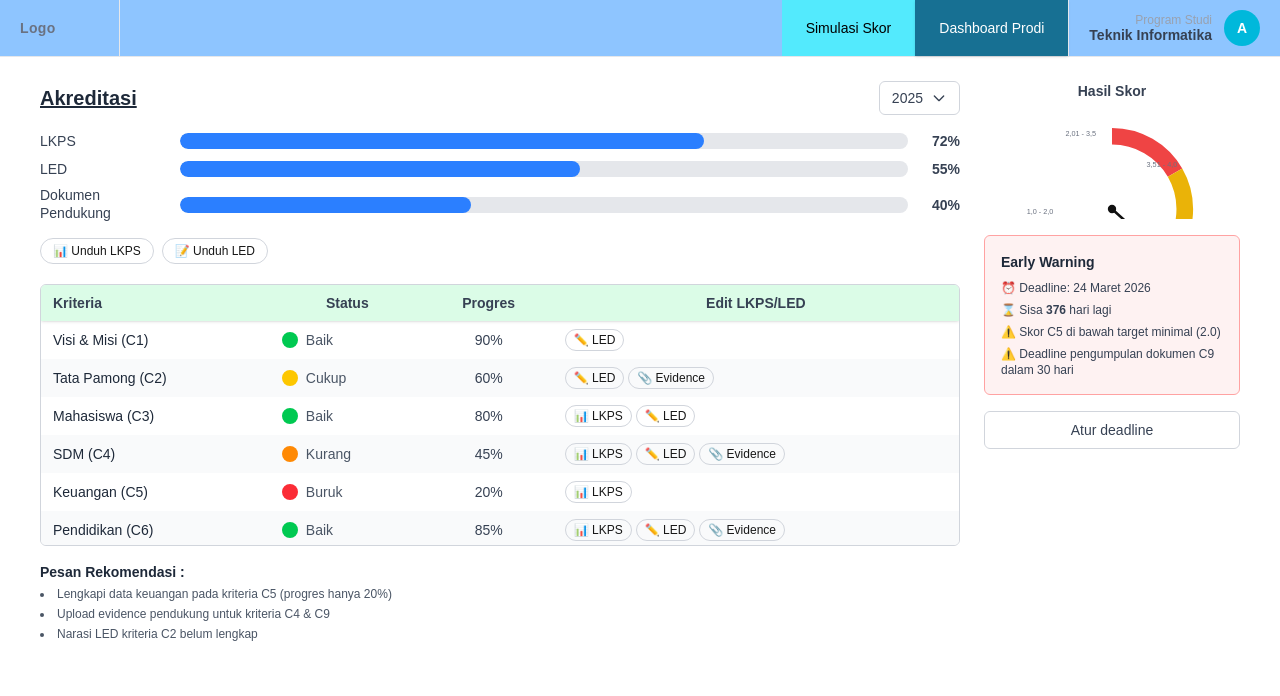
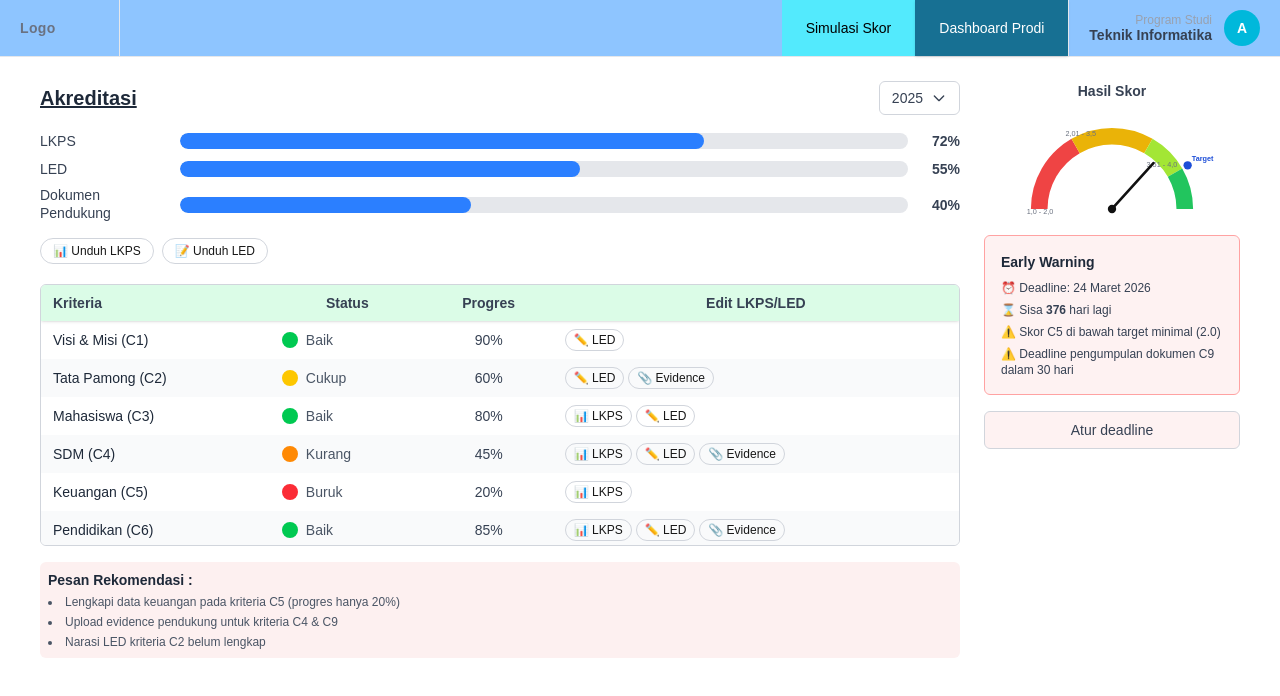
Before and after one commit to Incheon21/akrediSTEIsi, a Next.js app in the folder frontend/: page /page/prodi/dashboard-prodi in a window 1280 px wide. Shown: the top 696 px of the page. Built offline with nearby package versions, Linux system fonts and the light colour scheme; a web font is replaced by a local one.

Commit message:
fix: gauge meter style on dashboard

```diff
--- a/frontend/app/components/dashboard-prodi/GaugeMeter.tsx
+++ b/frontend/app/components/dashboard-prodi/GaugeMeter.tsx
@@ -1,10 +1,9 @@
-/** Semicircle gauge SVG */
+
 const GaugeMeter = ({ score, target }: { score: number; target: number }) => {
-  // Map score 1.0–4.0 → angle -90° to +90°
   const clamp = (v: number, min: number, max: number) =>
     Math.min(max, Math.max(min, v));
-  const scoreAngleDeg = ((clamp(score, 1, 4) - 1) / 3) * 180 - 90;
-  const targetAngleDeg = ((clamp(target, 1, 4) - 1) / 3) * 180 - 90;
+  const scoreAngleDeg = ((clamp(score, 1, 4) - 1) / 3) * 180 - 180;
+  const targetAngleDeg = ((clamp(target, 1, 4) - 1) / 3) * 180 - 180;
 
   const toRad = (d: number) => (d * Math.PI) / 180;
   const cx = 100;
@@ -21,12 +20,12 @@ const GaugeMeter = ({ score, target }: { score: number; target: number }) => {
     <div className="flex flex-col items-center">
       <p className="text-sm font-semibold text-gray-700 mb-1">Hasil Skor</p>
       <svg viewBox="0 0 200 110" className="w-52">
-        {/* Gradient arcs */}
+        {/* Gradient */}
         {[
-          { start: -90, end: -30, color: "#ef4444" },   // 1.0–2.0 red
-          { start: -30, end: 30,  color: "#eab308" },   // 2.0–3.0 yellow
-          { start: 30,  end: 60,  color: "#a3e635" },   // 3.0–3.5 light green
-          { start: 60,  end: 90,  color: "#22c55e" },   // 3.5–4.0 green
+          { start: -180, end: -120, color: "#ef4444" },
+          { start: -120, end: -60, color: "#eab308" },
+          { start: -60, end: -30, color: "#a3e635" },
+          { start: -30, end: 0, color: "#22c55e" },
         ].map(({ start, end, color }, i) => {
           const x1 = cx + r * Math.cos(toRad(start));
           const y1 = cy + r * Math.sin(toRad(start));
@@ -45,7 +44,6 @@ const GaugeMeter = ({ score, target }: { score: number; target: number }) => {
           );
         })}
 
-        {/* Range labels */}
         <text x="18" y="105" fontSize="7" fill="#6b7280">1,0 - 2,0</text>
         <text x="70" y="30" fontSize="7" fill="#6b7280" textAnchor="middle">2,01 - 3,5</text>
         <text x="148" y="60" fontSize="7" fill="#6b7280" textAnchor="middle">3,51 - 4,0</text>
--- a/frontend/app/components/dashboard-prodi/types.ts
+++ b/frontend/app/components/dashboard-prodi/types.ts
@@ -2,31 +2,30 @@ export type StatusColor = "green" | "yellow" | "red" | "orange";
 
 export interface KriteriaRow {
   id: string;
-  nama: string;       // e.g. "Visi & Misi (C1)"
+  nama: string;
   status: StatusColor;
-  statusLabel: string; // e.g. "Baik"
-  progres: number;    // 0–100
+  statusLabel: string;
+  progres: number;
   hasLKPS: boolean;
   hasLED: boolean;
   hasEvidence: boolean;
 }
 
 export interface DashboardProdiProps {
-  tahunOptions: string[];             // e.g. ["2023", "2024", "2025"]
+  tahunOptions: string[];
   defaultTahun?: string;
-  lkpsPercent: number;                // 0–100
-  ledPercent: number;                 // 0–100
-  dokumenPendukungPercent: number;    // 0–100
+  lkpsPercent: number;
+  ledPercent: number;
+  dokumenPendukungPercent: number;
   kriteriaList: KriteriaRow[];
   pesanRekomendasi: string[];
   // Gauge
-  skorNilai: number;                  // e.g. 3.2
-  skorTarget: number;                 // e.g. 3.5 (affects needle)
+  skorNilai: number;
+  skorTarget: number;
   // Early Warning
-  deadline: string;                   // e.g. "24 Maret 2026"
+  deadline: string;
   sisaHari: number;
-  earlyWarnings: string[];            // list of warning messages
-  // Handlers (optional – wire up later)
+  earlyWarnings: string[];
   onUnduhLKPS?: () => void;
   onUnduhLED?: () => void;
   onEditLKPS?: (id: string) => void;
--- a/frontend/app/page/prodi/dashboard-prodi/page.tsx
+++ b/frontend/app/page/prodi/dashboard-prodi/page.tsx
@@ -30,7 +30,6 @@ const earlyWarnings = [
   "Deadline pengumpulan dokumen C9 dalam 30 hari",
 ];
 
-// ─── Main Page
 
 const DashboardProdiPage = () => {
   // Data dummy
@@ -47,19 +46,18 @@ const DashboardProdiPage = () => {
   const sisaHari = 376;
 
   // Handlers (kosong)
-  const onUnduhLKPS = () => alert("Unduh LKPS...");
-  const onUnduhLED = () => alert("Unduh LED...");
-  const onEditLKPS = (id: string) => alert(`Edit LKPS ${id}`);
-  const onEditLED = (id: string) => alert(`Edit LED ${id}`);
-  const onEditEvidence = (id: string) => alert(`Edit Evidence ${id}`);
-  const onAturDeadline = () => alert("Atur Deadline...");
+  const onUnduhLKPS = () => alert("Unduh LKPS Coming soon...");
+  const onUnduhLED = () => alert("Unduh LED Coming soon...");
+  const onEditLKPS = (id: string) => alert(`Edit LKPS ${id} Coming soon...`);
+  const onEditLED = (id: string) => alert(`Edit LED ${id} Coming soon...`);
+  const onEditEvidence = (id: string) => alert(`Edit Evidence ${id} Coming soon...`);
+  const onAturDeadline = () => alert("Atur Deadline Coming soon...");
 
   return (
     <div className="p-6 px-10 bg-background min-h-screen">
       <div className="flex gap-6 flex-wrap">
 
         <div className="flex-1 min-w-[320px]">
-          {/* Header */}
           <div className="flex items-center justify-between mb-4">
             <h1 className="text-xl font-bold underline text-gray-800">
               Akreditasi
@@ -91,7 +89,7 @@ const DashboardProdiPage = () => {
             </div>
           </div>
 
-          {/* Progress Bars */}
+          {/* Progress Bar */}
           <div className="space-y-2 mb-4">
             <div className="flex items-center gap-3">
               <span className="text-sm text-gray-700 w-32 shrink-0">LKPS</span>
@@ -109,7 +107,6 @@ const DashboardProdiPage = () => {
             </div>
           </div>
 
-          {/* Download Buttons */}
           <div className="flex gap-2 mb-5">
             <button
               onClick={onUnduhLKPS}
@@ -185,7 +182,7 @@ const DashboardProdiPage = () => {
           </div>
 
           {/* Pesan Rekomendasi */}
-          <div>
+          <div className="bg-[#fdf0f0] p-2 rounded-md">
             <p className="text-sm font-semibold text-gray-800 mb-1">
               Pesan Rekomendasi :
             </p>
@@ -199,12 +196,11 @@ const DashboardProdiPage = () => {
           </div>
         </div>
 
-        {/* ── RIGHT PANEL ── */}
+        {/* RIGHT PANELL */}
         <div className="flex flex-col gap-4 w-64 shrink-0">
           {/* Gauge */}
           <GaugeMeter score={skorNilai} target={skorTarget} />
 
-          {/* Early Warning */}
           <div className="border border-red-300 bg-red-50 rounded-md p-4">
             <p className="text-sm font-bold text-gray-800 mb-2">Early Warning</p>
             <div className="space-y-1.5 text-xs text-gray-700">
@@ -219,7 +215,7 @@ const DashboardProdiPage = () => {
           {/* Atur Deadline */}
           <button
             onClick={onAturDeadline}
-            className="w-full border border-gray-300 rounded-md px-4 py-2 text-sm text-gray-700 hover:bg-gray-50 transition-colors"
+            className="w-full border border-gray-300 bg-red-50 rounded-md px-4 py-2 text-sm text-gray-700 hover:bg-gray-50 transition-colors"
           >
             Atur deadline
           </button>
```
